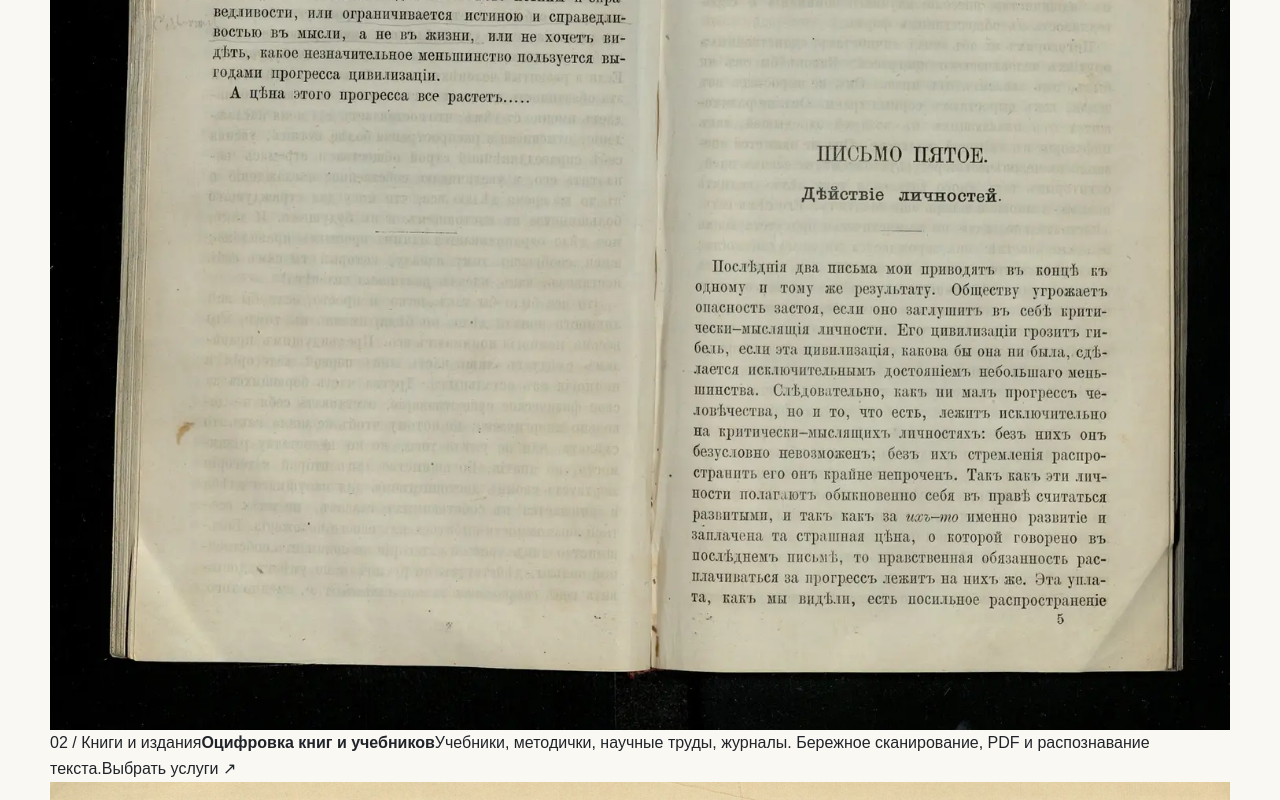
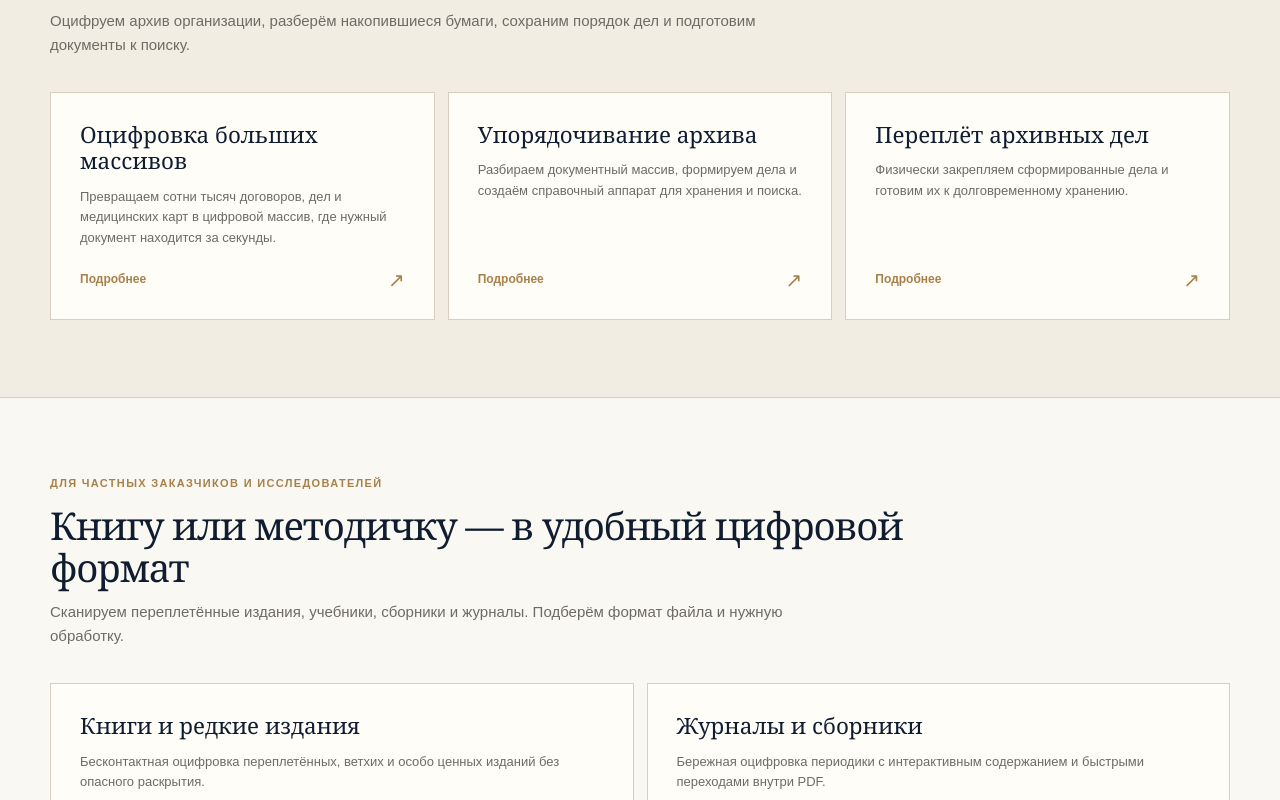
Before and after one commit to diavoliada7887/arkhivum-site, a Next.js app: page /arkhivum-site/digitization in a window 1280 px wide. Shown: the part 1180-1980 px from the top of the page. Built offline with nearby package versions, Linux system fonts and the light colour scheme.

Commit message:
style(digitization): distinct four-card entry paths and anchored service groups

```diff
--- a/app/digitization/digitization.module.css
+++ b/app/digitization/digitization.module.css
@@ -1,8 +1,7 @@
-/* Only the digitization landing page. Shared design and all other routes stay intact. */
+/* Landing-only styles: do not change the shared site or existing service pages. */
 .servicesOpening {
-  padding: clamp(12px, 1.7vw, 24px) 0 clamp(30px, 3.2vw, 48px);
-  background: var(--paper);
-  border-bottom: 1px solid var(--line);
+  padding: clamp(12px, 1.8vw, 25px) 0 clamp(20px, 3vw, 38px);
+  background: #0a1b2c;
 }
 .visuallyHidden {
   position: absolute;
@@ -15,41 +14,205 @@
   white-space: nowrap;
   border: 0;
 }
+.categoryGrid {
+  display: grid;
+  grid-template-columns: repeat(2, minmax(0, 1fr));
+  gap: clamp(12px, 1.7vw, 20px);
+}
+.categoryCard {
+  position: relative;
+  isolation: isolate;
+  display: flex;
+  min-width: 0;
+  overflow: hidden;
+  border: 1px solid rgba(209, 178, 124, .3);
+  border-radius: 11px;
+  background: #101d31;
+  color: #fffdf8;
+  transition: border-color 220ms ease, transform 220ms ease;
+}
+.categoryCard::before {
+  content: "";
+  position: absolute;
+  z-index: 1;
+  inset: 0;
+  background:
+    linear-gradient(180deg, rgba(8, 20, 33, .08) 0%, rgba(8, 20, 33, .43) 33%, rgba(8, 20, 33, .91) 76%, rgba(8, 20, 33, .98) 100%),
+    linear-gradient(90deg, rgba(8, 20, 33, .45), transparent 75%);
+  pointer-events: none;
+}
+.categoryCard:hover {
+  border-color: #d2b27c;
+  transform: translateY(-3px);
+}
+.categoryCard:focus-visible { outline: 3px solid #d2b27c; outline-offset: 4px; }
+.categoryImage {
+  position: absolute;
+  z-index: 0;
+  inset: 0;
+  width: 100%;
+  height: 100%;
+  object-fit: cover;
+  object-position: center 40%;
+  filter: saturate(.76);
+  transition: transform 480ms ease;
+}
+.categoryCard:hover .categoryImage { transform: scale(1.045); }
+.categoryContent {
+  position: relative;
+  z-index: 2;
+  display: flex;
+  flex-direction: column;
+  justify-content: flex-end;
+  align-items: flex-start;
+  width: 100%;
+  min-height: clamp(365px, 31vw, 425px);
+  padding: clamp(23px, 3vw, 38px);
+}
+.categoryKicker {
+  margin-bottom: 11px;
+  color: #e4c495;
+  font-size: 11px;
+  font-weight: 700;
+  letter-spacing: .105em;
+  text-transform: uppercase;
+}
+.categoryTitle {
+  max-width: 550px;
+  margin-bottom: 14px;
+  font-family: Georgia, "Times New Roman", serif;
+  font-size: clamp(29px, 2.85vw, 41px);
+  font-weight: 400;
+  line-height: 1.12;
+  letter-spacing: -.025em;
+}
+.categoryDescription {
+  max-width: 505px;
+  color: rgba(255, 253, 248, .87);
+  font-size: clamp(13px, 1.08vw, 15px);
+  line-height: 1.58;
+}
+.categoryAction {
+  display: flex;
+  align-items: center;
+  justify-content: space-between;
+  align-self: stretch;
+  gap: 18px;
+  margin-top: 24px;
+  padding-top: 14px;
+  border-top: 1px solid rgba(255, 253, 248, .28);
+  color: #e4c495;
+  font-size: 12px;
+  font-weight: 700;
+  letter-spacing: .025em;
+}
+.categoryAction > span { font-size: 25px; font-weight: 400; line-height: 1; }
 
-.servicesOpening .serviceGrid {
+.serviceDirectory { background: var(--cream); }
+.serviceGroup {
+  scroll-margin-top: 96px;
+  padding: clamp(47px, 6vw, 77px) 0;
+  border-bottom: 1px solid var(--line);
+}
+.serviceGroup:nth-child(even) { background: var(--paper); }
+.groupIntroduction { margin-bottom: clamp(22px, 3vw, 35px); }
+.groupKicker {
+  margin-bottom: 11px;
+  color: var(--brass);
+  font-size: 11px;
+  font-weight: 700;
+  letter-spacing: .12em;
+  text-transform: uppercase;
+}
+.groupIntroduction h2 {
+  max-width: 890px;
+  margin-bottom: 12px;
+  color: var(--navy);
+  font-size: clamp(29px, 3vw, 44px);
+}
+.groupIntroduction > p:last-child {
+  max-width: 770px;
+  margin: 0;
+  color: var(--muted);
+  font-size: 15px;
+  line-height: 1.6;
+}
+.groupServiceGrid {
+  display: grid;
+  grid-template-columns: repeat(auto-fit, minmax(min(100%, 260px), 1fr));
+  gap: 13px;
+}
+.groupServiceCard {
+  display: flex;
+  min-height: 214px;
+  flex-direction: column;
+  padding: clamp(20px, 2.3vw, 29px);
+  border: 1px solid var(--line);
+  background: #fffdf8;
+  transition: background-color 180ms ease, border-color 180ms ease, transform 180ms ease;
+}
+.groupServiceCard:hover {
+  border-color: var(--brass);
+  background: #f7efe3;
+  transform: translateY(-2px);
+}
+.groupServiceCard:focus-visible { outline: 2px solid var(--brass); outline-offset: 3px; }
+.groupServiceCard > strong {
+  margin-bottom: 12px;
+  color: var(--navy);
+  font-family: Georgia, "Times New Roman", serif;
+  font-size: clamp(20px, 1.75vw, 26px);
+  font-weight: 400;
+  line-height: 1.2;
+}
+.groupServiceCard > span:not(.groupServiceAction) {
+  color: var(--muted);
+  font-size: 13px;
+  line-height: 1.55;
+}
+.groupServiceAction {
+  display: flex;
+  justify-content: space-between;
+  align-items: center;
   gap: 12px;
-  border: 0;
+  margin-top: auto;
+  padding-top: 22px;
+  color: var(--brass);
+  font-size: 12px;
+  font-weight: 700;
 }
-.serviceGrid :global(.home-service-card) {
-  min-height: 295px;
-  padding: 24px;
-  border: 1px solid var(--line);
+.groupServiceAction > span { font-size: 20px; font-weight: 400; line-height: 1; }
+.otherTask {
+  display: flex;
+  justify-content: center;
+  align-items: center;
+  flex-wrap: wrap;
+  gap: 12px 23px;
+  padding: 32px 20px 38px;
+  color: var(--muted);
+  font-size: 15px;
 }
-.serviceGrid :global(.home-service-card:not(.home-service-card-photo)) {
-  background: #f7f3eb;
+.otherTask a { color: var(--navy); font-weight: 700; border-bottom: 1px solid var(--brass); }
+.otherTask a:hover { color: var(--brass); }
+
+@media (max-width: 780px) {
+  .categoryGrid { grid-template-columns: 1fr; }
+  .categoryContent { min-height: 355px; }
+  .categoryTitle { font-size: clamp(29px, 5vw, 39px); }
+  .categoryDescription { font-size: 14px; }
+  .groupServiceGrid { grid-template-columns: repeat(2, minmax(0, 1fr)); }
 }
-.serviceGrid :global(.home-service-card-photo) {
-  background: var(--navy);
+@media (max-width: 520px) {
+  .categoryGrid { gap: 10px; }
+  .categoryContent { min-height: 330px; padding: 23px; }
+  .categoryKicker { font-size: 10px; }
+  .categoryTitle { font-size: 30px; }
+  .categoryDescription { font-size: 13px; }
+  .groupServiceGrid { grid-template-columns: 1fr; }
+  .groupServiceCard { min-height: 0; }
+  .otherTask { align-items: flex-start; justify-content: flex-start; }
 }
-.serviceGrid :global(.home-service-card h3) {
-  margin: 30px 0 12px;
-  font-size: clamp(1.4rem, 1.8vw, 1.85rem);
-  line-height: 1.16;
+@media (prefers-reduced-motion: reduce) {
+  .categoryCard, .categoryImage, .groupServiceCard { transition: none; }
+  .categoryCard:hover, .categoryCard:hover .categoryImage, .groupServiceCard:hover { transform: none; }
 }
-.serviceGrid :global(.home-service-card p) {
-  font-size: 13px;
-  line-height: 1.52;
-  margin-bottom: 18px;
-}
-.serviceGrid :global(.home-service-card b) {
-  font-size: 10px;
-}
-
-@media (max-width: 980px) {
-  .serviceGrid :global(.home-service-card) { min-height: 275px; }
-}
-@media (max-width: 640px) {
-  .servicesOpening .serviceGrid { gap: 9px; }
-  .serviceGrid :global(.home-service-card) { min-height: 245px; padding: 24px; }
-  .serviceGrid :global(.home-service-card h3) { margin: 22px 0 10px; font-size: 25px; }
-}
```
